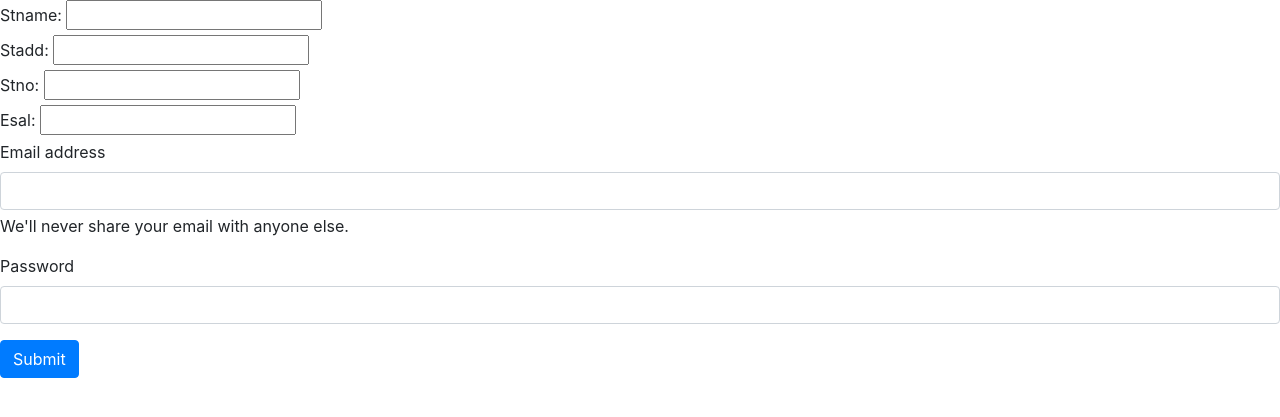
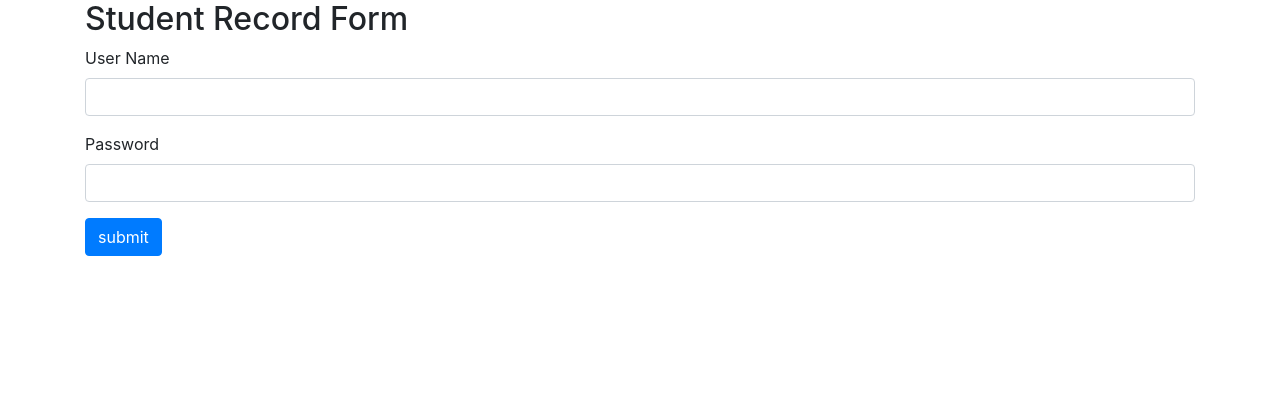
Before and after one commit to saugat1070/Django_Basics, a Django app: page /student_record/ in a window 1280 px wide. Shown: the top 417 px of the page. Run offline with Django 5.2, Linux system fonts and the light colour scheme; some libraries are stand-ins or nearby versions.

Commit message:
adding signin page

```diff
--- a/Django_basics/FirstApp/forms.py
+++ b/Django_basics/FirstApp/forms.py
@@ -14,5 +14,5 @@ class StudentForm(forms.Form):
         return input_name
 
 class form_submission(forms.Form):
-    user_name = forms.CharField(max_length=100)
-    user_password = forms.CharField(max_length=100)
+    user_name = forms.CharField(max_length=100, widget=forms.TextInput(attrs={'class': 'form-control'}))
+    user_password = forms.CharField(widget=forms.PasswordInput(attrs={'class': 'form-control'}), max_length=30)
--- a/Django_basics/FirstApp/templates/student.html
+++ b/Django_basics/FirstApp/templates/student.html
@@ -1,5 +1,4 @@
 <!DOCTYPE html>
-{% load static %}
 <html lang="en">
 <head>
     <meta charset="UTF-8">
@@ -8,18 +7,20 @@
     <link rel="stylesheet" href="https://stackpath.bootstrapcdn.com/bootstrap/4.5.2/css/bootstrap.min.css">
 </head>
 <body>
-    <form>
-      {{form}}
-        <div class="mb-3">
-          <label for="exampleInputEmail1" class="form-label">Email address</label>
-          <input type="email" class="form-control" id="exampleInputEmail1" aria-describedby="emailHelp">
-          <div id="emailHelp" class="form-text">We'll never share your email with anyone else.</div>
-        </div>
-        <div class="mb-3">
-          <label for="exampleInputPassword1" class="form-label">Password</label>
-          <input type="password" class="form-control" id="exampleInputPassword1">
-        </div>
-        <button type="submit" class="btn btn-primary">Submit</button>
+    <div class="container">
+        <h2>Student Record Form</h2>
+        <form method="POST">
+            {% csrf_token %}
+            <div class="mb-3">
+                <label for="user_name" class="form-label">User Name</label>
+                {{ form.user_name }}
+            </div>
+            <div class="mb-3">
+                <label for="user_password" class="form-label">Password</label>
+                {{ form.user_password }}
+            </div>
+            <input type="submit" class="btn btn-primary" value="submit">
         </form>
+    </div>
 </body>
 </html>
--- a/Django_basics/FirstApp/views.py
+++ b/Django_basics/FirstApp/views.py
@@ -1,10 +1,13 @@
-from django.shortcuts import render
+from django.shortcuts import render,redirect
 from django.http import HttpResponse
+from django.http import HttpResponseRedirect
+
 import datetime
 from FirstApp.models import StudentInfo
 from FirstApp.models import PhotoFromExternal
-from FirstApp.models import form_submission
+from FirstApp.models import form_submission as FormSubmission
 #from FirstApp.forms import StudentForm
+from FirstApp.forms import form_submission
 from . import forms
 # Create your views here.
 def index(request):
@@ -38,8 +41,17 @@ def Student(request):
     dict = {'info':info,'logo':logo}
     return render(request,'flexcard.html',context=dict)
 
+
 def Student_Record(request):
-    #form = StudentFrom()
-    form = forms.StudentForm()
-    my_dict = {'form':form}
-    return render(request,'student.html',context=my_dict)
+    if request.method == 'POST':
+        form = form_submission(request.POST)
+        if form.is_valid():
+            name = form.cleaned_data['user_name']
+            password = form.cleaned_data['user_password']
+            print(f"Name:{name} \nPassword:{password}")
+            FormSubmission.objects.create(user_name=name, user_password=password)
+
+    else:
+        form = form_submission()
+
+    return render(request, 'student.html', {'form': form})
```
Also changed, not shown: Django_basics/FirstApp/admin.py (+9 -3 lines), Django_basics/FirstApp/migrations/0004_form_submission.py, Django_basics/db.sqlite3.
